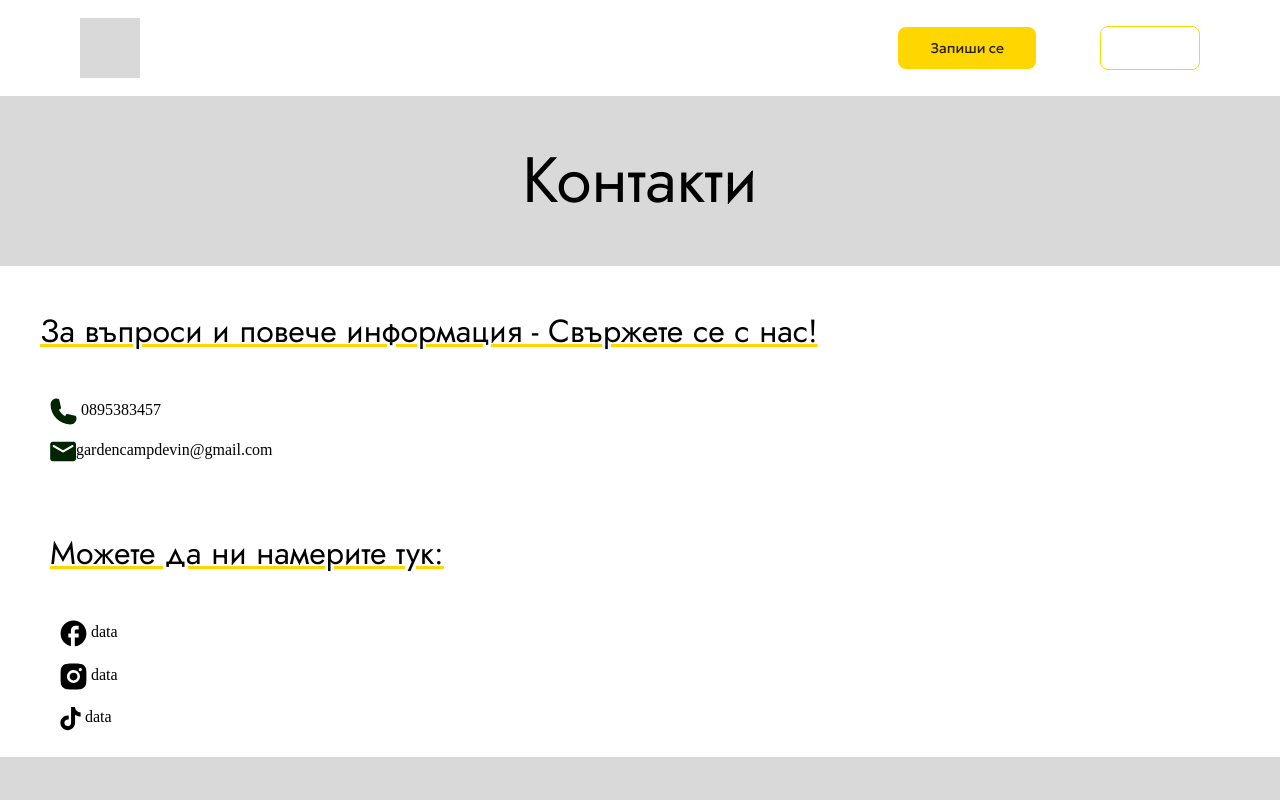
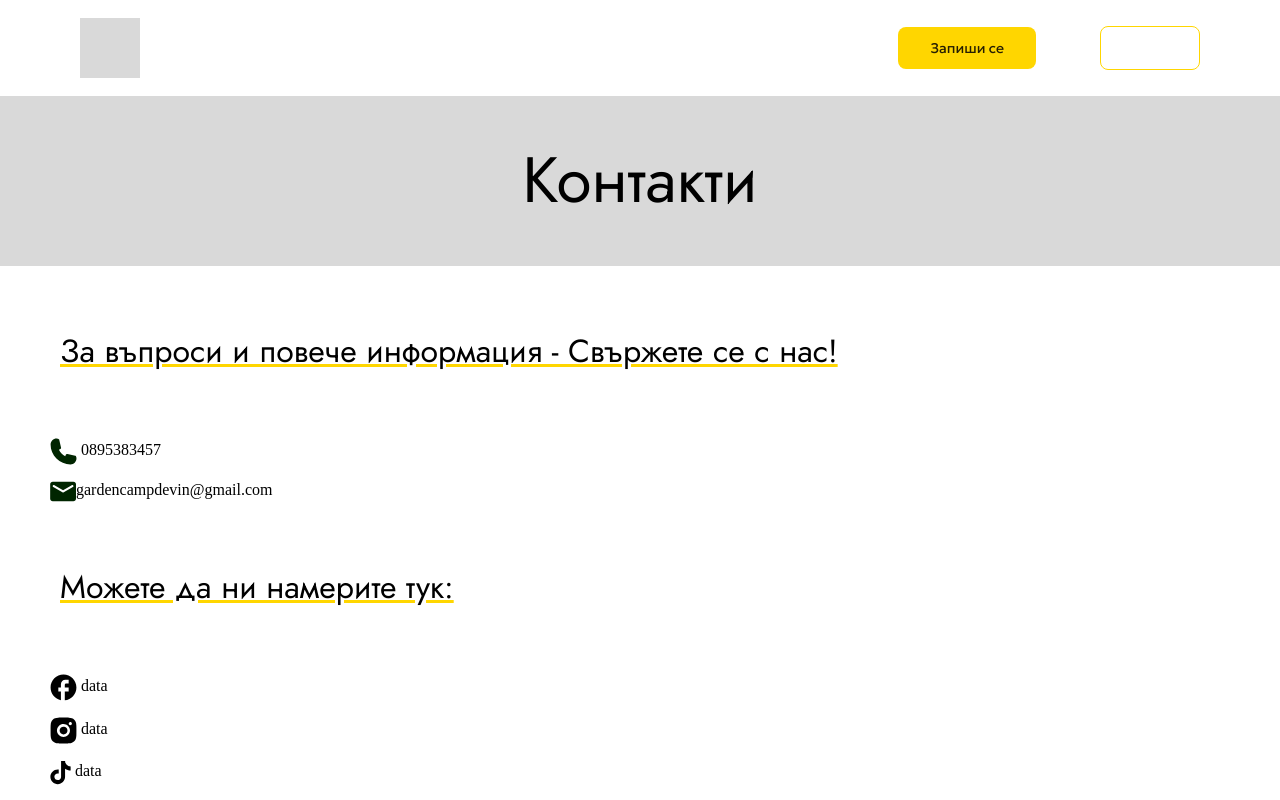
Before and after one commit to spasimir21/trudovLagerZaDeca, a React (Vite) app in the folder frontend/: page /contacts in a window 1280 px wide. Shown: the top 800 px of the page. Built offline with nearby package versions, Linux system fonts and the light colour scheme.

Commit message:
More styles

```diff
--- a/frontend/src/pages/ContactsPage/ContactsPage.module.scss
+++ b/frontend/src/pages/ContactsPage/ContactsPage.module.scss
@@ -5,7 +5,7 @@
 }
 
 .youCanFindUsHereContainer{
-  padding: 10px;
+  // padding: 10px;
   // border: solid 1px black
 }
 
@@ -30,5 +30,5 @@
 .informationTitle{
   text-decoration: underline;
     text-decoration-color: #FFD600;
-    margin: 40px;
+    margin: 60px;
 }
```
